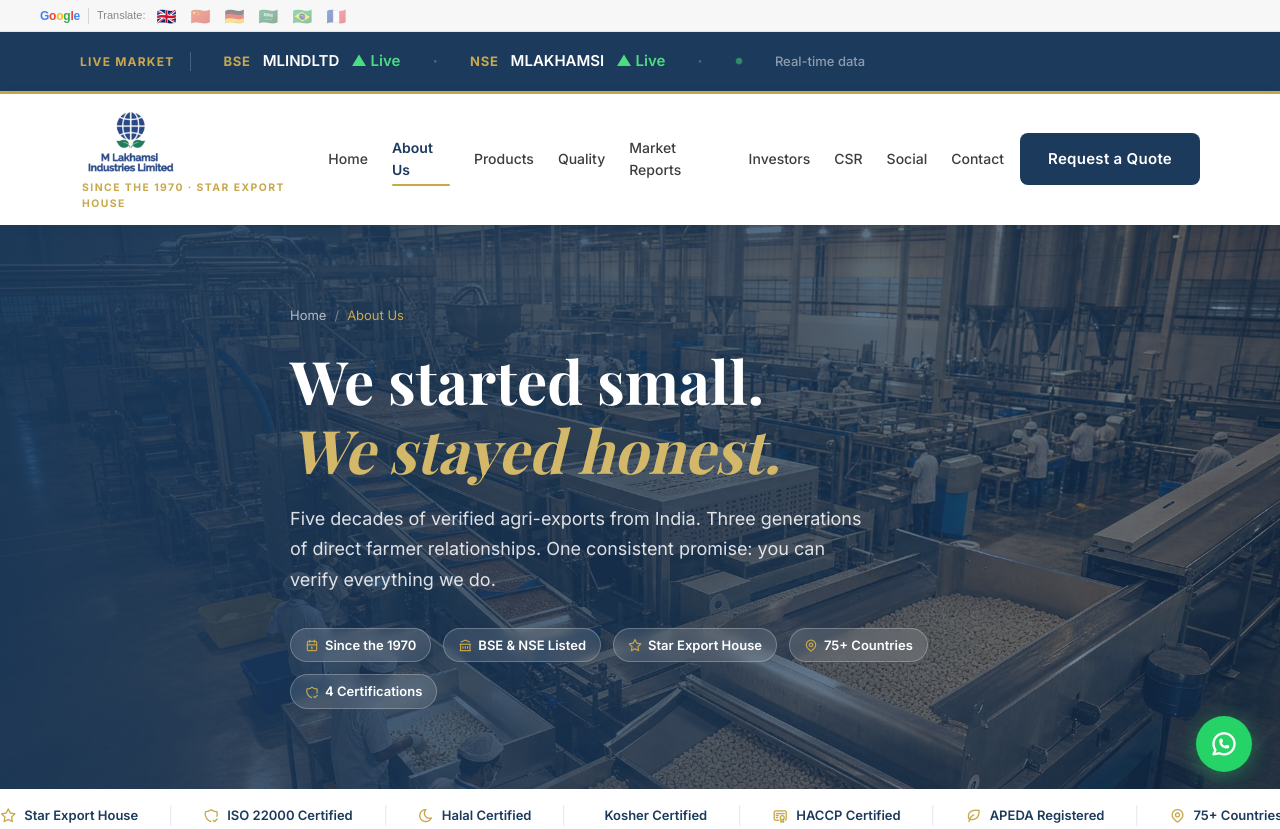
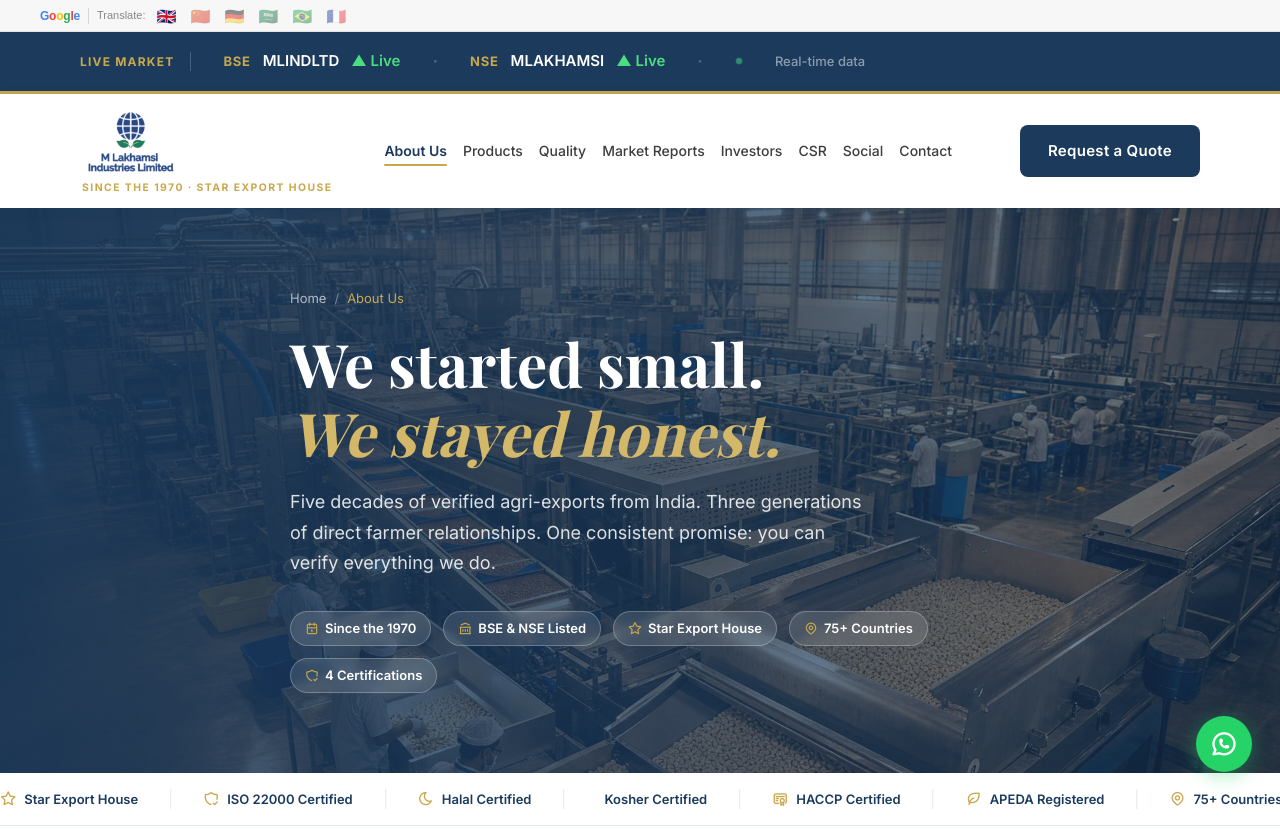
Before and after one commit to nevildarukhanawala02-stack/mlakhamsi, a website: page about.html in a window 1280 px wide. Shown: the top 829 px of the page. Drawn offline with nearby package versions, Linux system fonts and the light colour scheme; some icons are missing; a web font is replaced by a local one.

Commit message:
Fix About Us nav overflow — remove redundant Home link, tighten spacing

```diff
--- a/about.html
+++ b/about.html
@@ -296,7 +296,7 @@
         .nav-links {
             display: flex;
             align-items: center;
-            gap: var(--space-6);
+            gap: var(--space-4);
         }
         .nav-links a {
             font-size: 0.875rem;
@@ -1298,7 +1298,6 @@
                     <span class="nav-tagline">Since the 1970 · Star Export House</span>
                 </a>
                 <div class="nav-links">
-                    <a href="/">Home</a>
                     <a href="#" class="active">About Us</a>
                     <a href="products.html">Products</a>
                     <a href="quality.html">Quality</a>
@@ -1314,7 +1313,6 @@
                 </button>
             </nav>
             <div class="mobile-menu" id="mobileMenu">
-                <a href="/">Home</a>
                 <a href="#" style="color:var(--navy);font-weight:700;">About Us</a>
                 <a href="products.html">Products</a>
                 <a href="quality.html">Quality</a>
```
